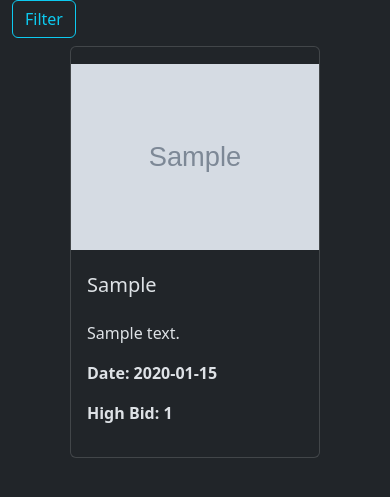
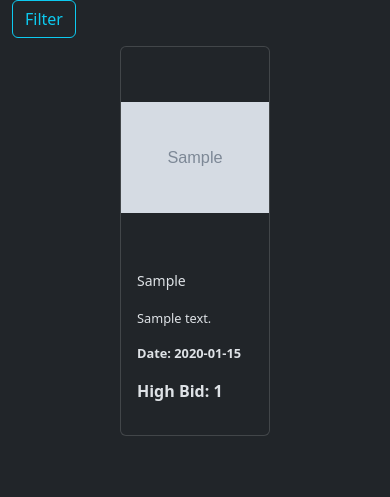
Before and after one commit to SomaRe/hibid_viewer, a Flask app: page / in a window 390 px wide. Shown: the part 92-589 px from the top of the page. Run offline with Flask 3, Linux system fonts and the light colour scheme; tables that the repository leaves empty hold one stand-in row (values such as "Sample post"); grey boxes marked "Sample" are stand-in pictures; parts of the project's set-up code (start-up, migrations or seed data) failed here and were passed over.

Commit message:
two rows

```diff
--- a/static/styles.css
+++ b/static/styles.css
@@ -60,6 +60,14 @@
 
 /* Add CSS to control the categories-container's visibility */
 @media (max-width: 767px) {
+    .card{
+        width: 150px;
+        font-size: 80%;
+    }
+    .card h5{
+        font-size: 14px;
+    }
+
     .toggle-categories{
         display: block;
     }
```
